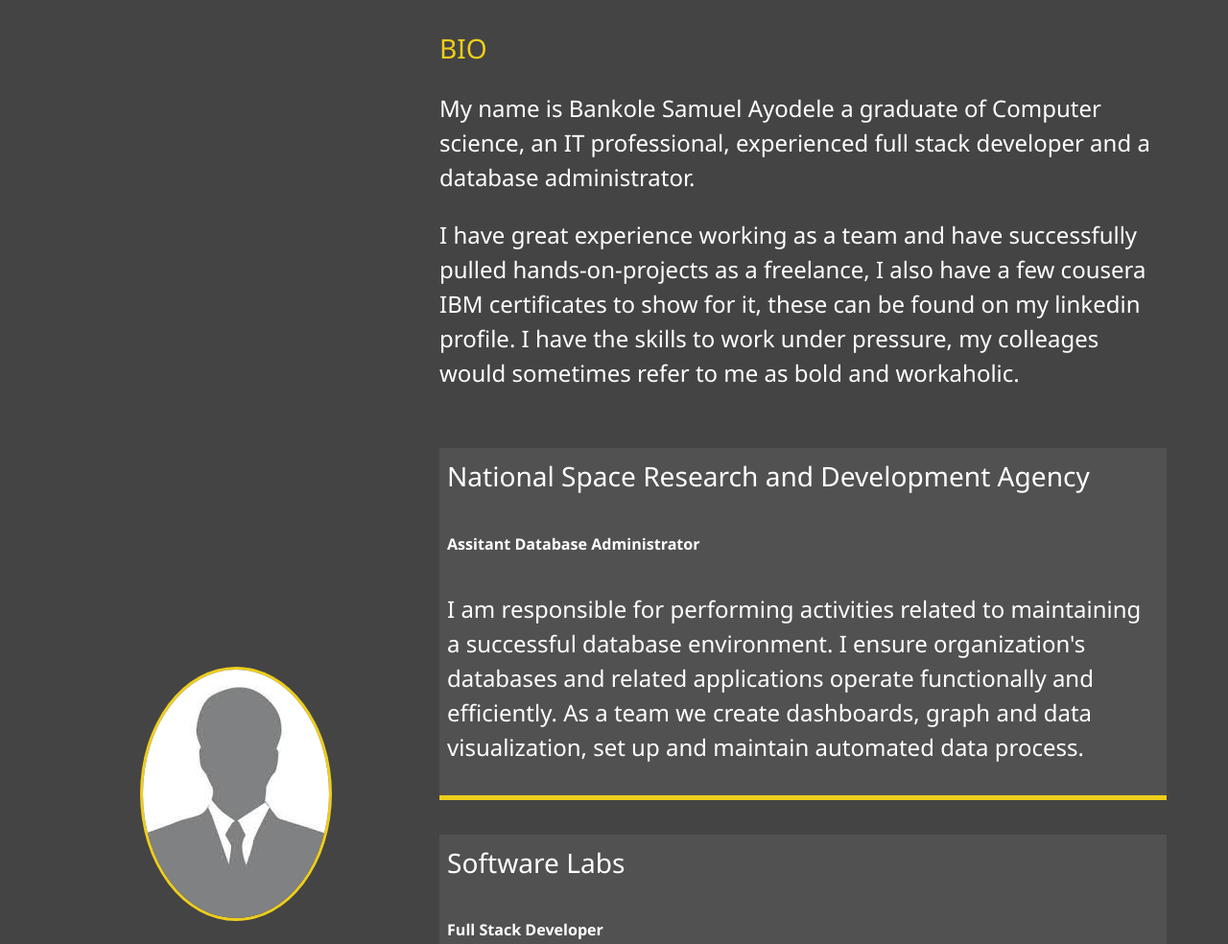
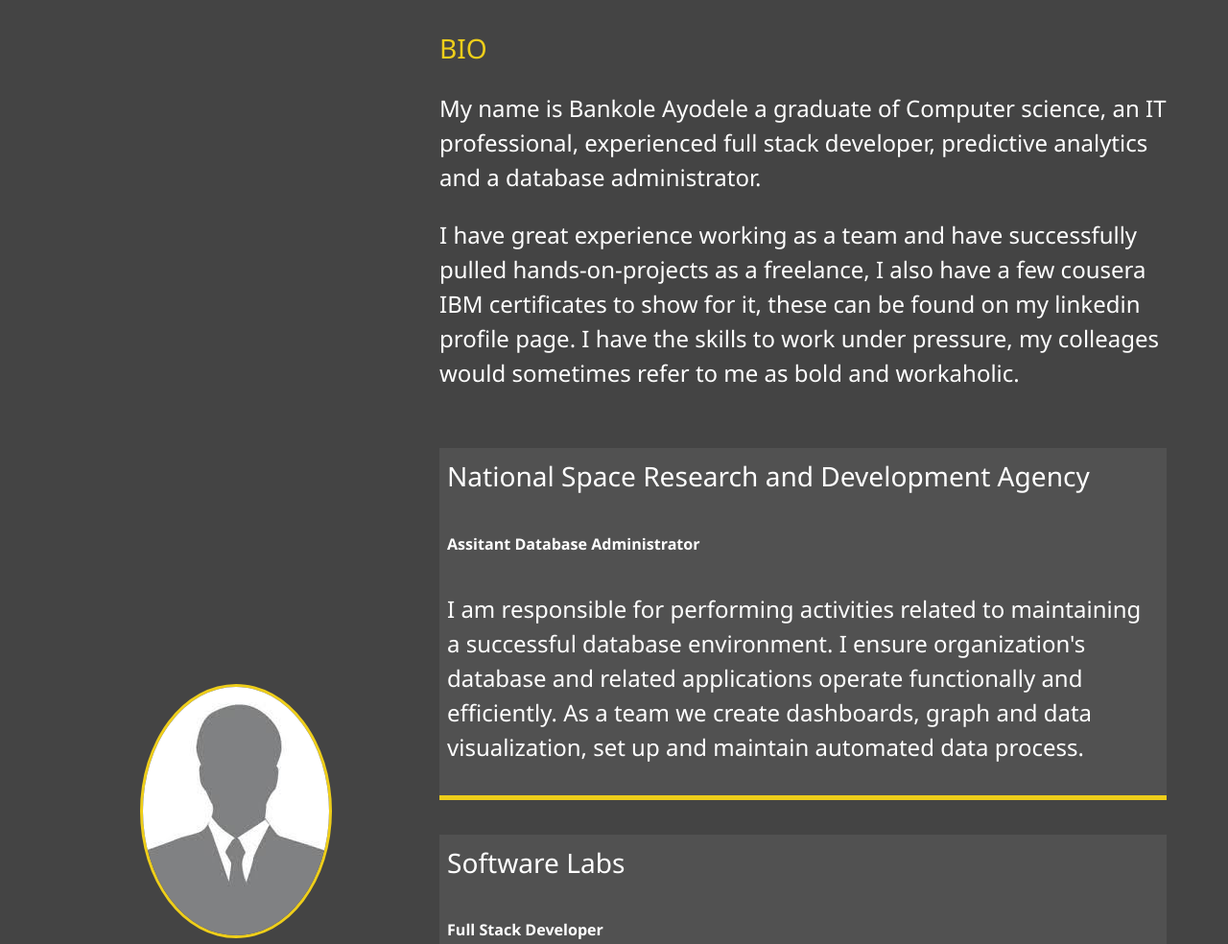
Before and after one commit to TrellixVulnTeam/__Portfolio_0OHG, a website: page dist/about.html in a window 1280 px wide. Shown: the part 253-1237 px from the top of the page at 96% size. Drawn offline with Linux system fonts and the light colour scheme.

Commit message:
website_portfolio

```diff
--- a/dist/about.html
+++ b/dist/about.html
@@ -60,14 +60,14 @@
             <img src="img/portrait.jpg" alt="John Doe" class="bio-image">
             <div class="bio">
                 <h3 class="text-secondary">BIO</h3>
-                <p>My name is Bankole Samuel Ayodele a graduate of Computer science, an IT professional, experienced full stack developer and a database administrator.</p>
-                <p>I have great experience working as a team and have successfully pulled hands-on-projects as a freelance, I also have a few cousera IBM certificates to show for it, these can be found on my linkedin profile. I have the skills to work under
-                    pressure, my colleages would sometimes refer to me as bold and workaholic.</p>
+                <p>My name is Bankole Ayodele a graduate of Computer science, an IT professional, experienced full stack developer, predictive analytics and a database administrator.</p>
+                <p>I have great experience working as a team and have successfully pulled hands-on-projects as a freelance, I also have a few cousera IBM certificates to show for it, these can be found on my linkedin profile page. I have the skills to work
+                    under pressure, my colleages would sometimes refer to me as bold and workaholic.</p>
                 <br/>
                 <div class="job job-1">
                     <h3>National Space Research and Development Agency</h3>
                     <h6>Assitant Database Administrator</h6>
-                    <p>I am responsible for performing activities related to maintaining a successful database environment. I ensure organization's databases and related applications operate functionally and efficiently. As a team we create dashboards, graph
+                    <p>I am responsible for performing activities related to maintaining a successful database environment. I ensure organization's database and related applications operate functionally and efficiently. As a team we create dashboards, graph
                         and data visualization, set up and maintain automated data process. </p>
                 </div>
                 <br/>
@@ -82,8 +82,8 @@
                 <div class="job job-3">
                     <h3>Freelance</h3>
                     <h6>Programmer</h6>
-                    <p>Good - In python, python frameworks (django), Html & CSS, SQL, Postgres, MySQL.</p>
-                    <p>Intermediary - In Java, SSIS, SSAS, Data Integration and Pipeline, Apache-Kafka, IBM-Db2</p>
+                    <p>Good - In Excel/Google Sheets, Python, Web scraping, Automation, Python frameworks (pandas, jupyter notebook, matplotlib, django), SQL, Postgres, MySQL, HTML and CSS.</p>
+                    <p>Intermediary - In Java, SSIS, SSAS, Data Integration and Pipeline, Apache-Kafka & Airflow, IBM-Db2</p>
                     </p>
                 </div>
 
```
Also changed, not shown: dist/index.html (+1 -1 lines).
